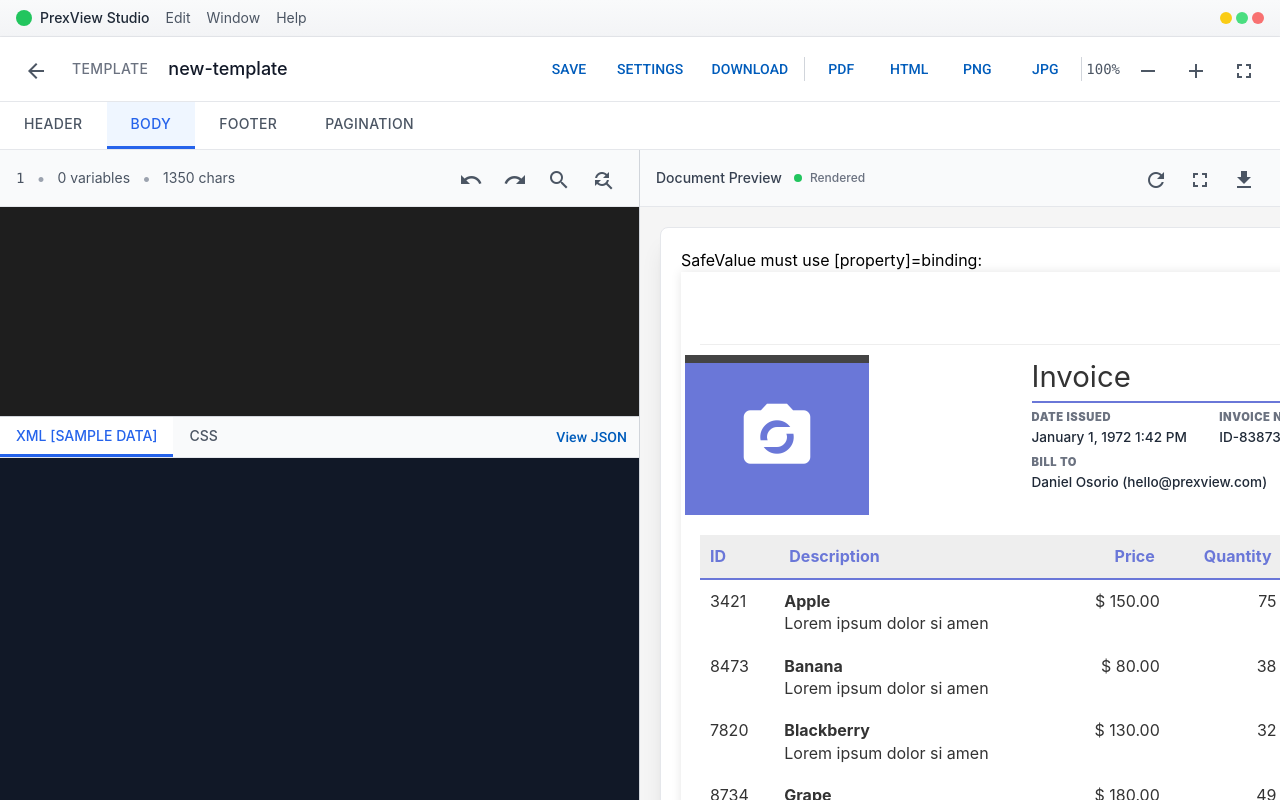
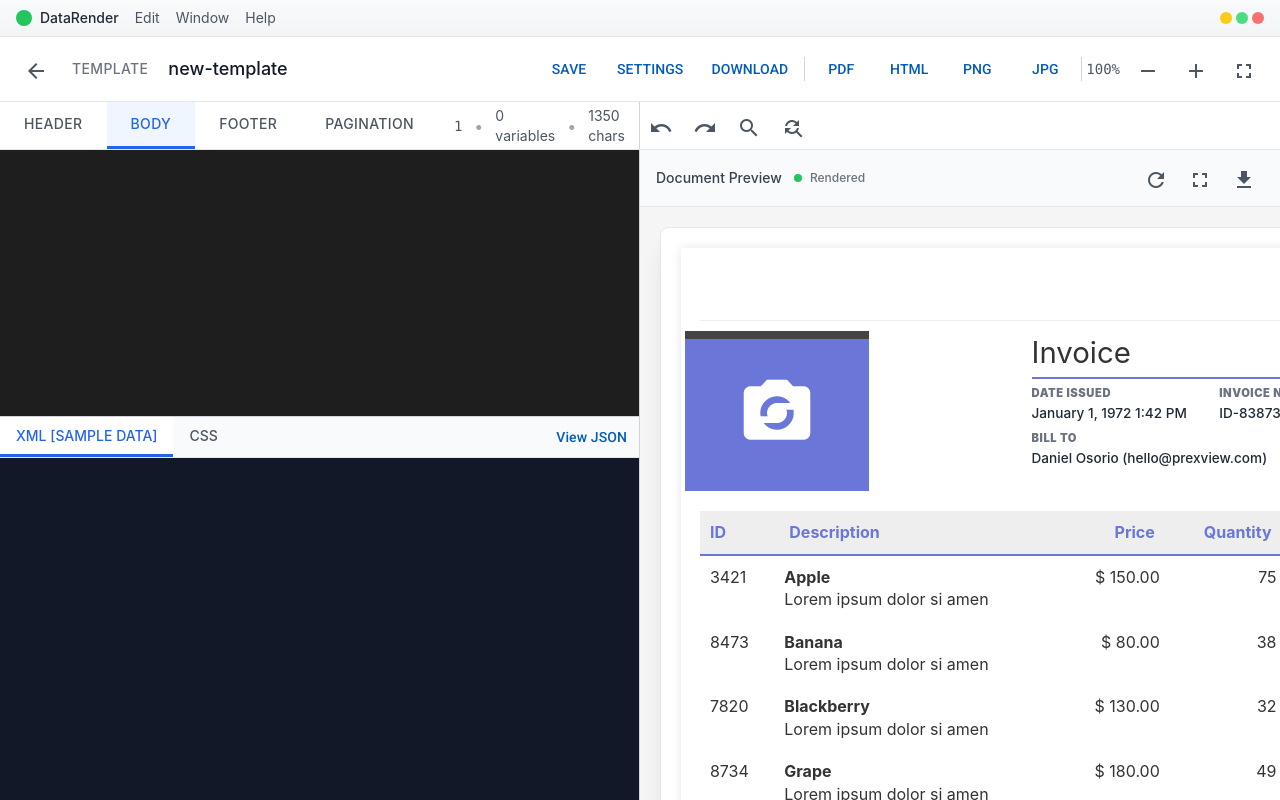
Before and after one commit to avila2601/prexview-clone, an Angular app: page /template-editor in a window 1280 px wide. Built offline with nearby package versions, Linux system fonts and the light colour scheme.

Commit message:
ajusteBarraVariables

```diff
--- a/src/app/core/services/template-editor-state.service.ts
+++ b/src/app/core/services/template-editor-state.service.ts
@@ -436,7 +436,7 @@
 
     return {
       name: this._templateName(),
-      description: 'Template created with PrexView Studio',
+      description: 'Template created with DataRender Studio',
       htmlContent: Object.values(sections).join('\n\n'),
       status: this.isEditMode() ? TemplateStatus.ACTIVE : TemplateStatus.DRAFT,
       variables: this._detectedVariables(),
--- a/src/app/features/template-editor/template-editor-prexview.component.html
+++ b/src/app/features/template-editor/template-editor-prexview.component.html
@@ -5,7 +5,7 @@
       <div class="flex items-center space-x-4">
         <div class="flex items-center space-x-2">
           <div class="w-4 h-4 bg-green-500 rounded-full"></div>
-          <span class="text-sm font-medium text-gray-800">PrexView Studio</span>
+          <span class="text-sm font-medium text-gray-800">DataRender</span>
         </div>
         <div class="text-sm text-gray-600 cursor-pointer hover:text-gray-800">
           Edit
@@ -133,6 +133,11 @@
   <!-- Document Sections Tabs -->
   <div class="sections-tabs bg-white border-b border-gray-200">
     <div class="flex">
+      <!-- Left half: Section tabs (matches editor panel width) -->
+      <div
+        class="w-1/2 flex items-center justify-between border-r border-gray-300"
+      >
+        <div class="flex">
           <button
             *ngFor="let section of documentSections"
             class="section-tab px-6 py-3 text-sm font-medium border-b-2 transition-colors uppercase tracking-wide"
@@ -146,18 +151,9 @@
             {{ section }}
           </button>
         </div>
-  </div>
 
-  <!-- Main Content Area -->
-  <div class="main-content flex-1 flex overflow-hidden">
-    <!-- Left Editor Panel -->
-    <div
-      class="editor-panel w-1/2 flex flex-col border-r border-gray-300 bg-white"
-    >
-      <!-- Editor Toolbar -->
-      <div
-        class="editor-toolbar bg-gray-50 px-4 py-2 border-b border-gray-200 flex items-center justify-between"
-      >
+        <!-- Editor Toolbar aligned to the left within this half -->
+        <div class="flex items-center space-x-4 px-4">
           <div class="flex items-center space-x-3">
             <span class="text-sm text-gray-600 font-mono">{{
               currentLine()
@@ -186,7 +182,19 @@
             </button>
           </div>
         </div>
+      </div>
 
+      <!-- Right half: Empty space (matches preview panel) -->
+      <div class="w-1/2"></div>
+    </div>
+  </div>
+
+  <!-- Main Content Area -->
+  <div class="main-content flex-1 flex overflow-hidden">
+    <!-- Left Editor Panel -->
+    <div
+      class="editor-panel w-1/2 flex flex-col border-r border-gray-300 bg-white"
+    >
       <!-- Monaco Editor -->
       <div class="monaco-container flex-1 relative bg-gray-900">
         <div #monacoEditor class="w-full h-full"></div>
--- a/src/app/features/template-editor/template-editor-prexview.component.ts
+++ b/src/app/features/template-editor/template-editor-prexview.component.ts
@@ -27,8 +27,8 @@
 declare var monaco: any;
 
 /**
- * Template Editor Component - PrexView Studio Style
- * Replica exacta de la interfaz de PrexView
+ * Template Editor Component - DataRender Studio Style
+ * Replica exacta de la interfaz de DataRender
  */
 @Component({
   selector: 'app-template-editor-prexview',
@@ -337,7 +337,7 @@
 
       this.previewService.generatePreview(fullContent, options).subscribe({
         next: (result: any) => {
-          this.previewHtml.set(this.sanitizer.bypassSecurityTrustHtml(result.html));
+          this.previewHtml.set(result.html);
         },
         error: (error: any) => {
           console.error('Preview error:', error);
```
Lines whose indentation alone changed are shown as unchanged.
